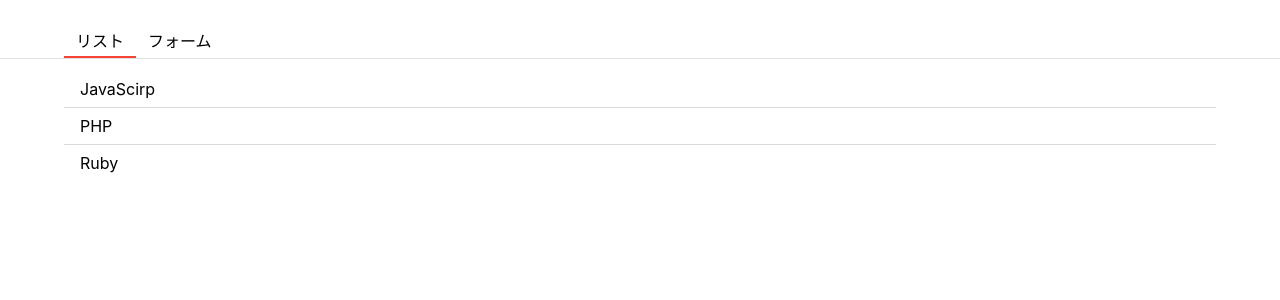
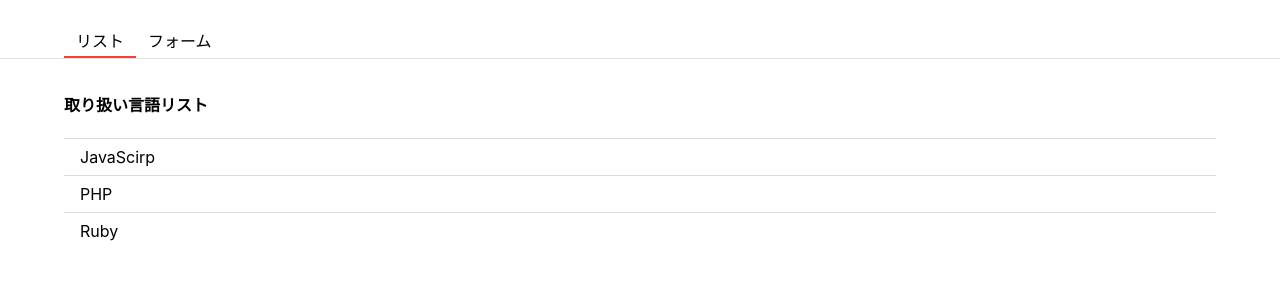
Before and after one commit to RinyuDrvo/react_tutorial, a React (Create React App) app: page / in a window 1280 px wide. Shown: the top 300 px of the page. Built offline with nearby package versions, Linux system fonts and the light colour scheme.

Commit message:
use tab body container

```diff
--- a/src/Form.js
+++ b/src/Form.js
@@ -1,10 +1,7 @@
 import React from 'react';
 import styled from 'styled-components';
 import { Button } from './components/button';
-
-const Container = styled.div`
-  padding: 12px 64px;
-`
+import { TabBodyContainer } from './components/tab-body-container';
 
 const Label = styled.label`
   display: flex;
@@ -41,7 +38,7 @@ export class Form extends React.Component {
   render() {
     const { text } = this.state;
     return (
-      <Container>
+      <TabBodyContainer title="新しい言語の追加">
         <h4>新しい言語を追加</h4>
         <form onSubmit={(e) => this.submitForm(e)}>
           <div>
@@ -56,7 +53,7 @@ export class Form extends React.Component {
             <FormButton>追加</FormButton>
           </ButtonContainer>
         </form>
-      </Container>
+      </TabBodyContainer>
     )
   }
 }
--- a/src/List.js
+++ b/src/List.js
@@ -1,9 +1,6 @@
 import React from 'react';
 import styled from 'styled-components';
-
-const Container = styled.div`
-  padding: 12px 64px;
-`
+import { TabBodyContainer } from './components/tab-body-container';
 
 const ListItem= styled.div`
   padding: 8px 16px;
@@ -17,13 +14,13 @@ export class List extends React.Component {
   render() {
     const { langs } = this.props;
     return (
-      <Container>
+      <TabBodyContainer title="取り扱い言語リスト">
         {
           langs.map((lang, index) => {
             return <ListItem key={index}>{lang}</ListItem>
           })
         }
-      </Container>
+      </TabBodyContainer>
     )
   }
 }
--- /dev/null
+++ b/src/components/tab-body-container.js
@@ -0,0 +1,18 @@
+import React from 'react';
+import styled from 'styled-components';
+
+const Container = styled.div`
+  padding: 12px 64px;
+`
+
+export class TabBodyContainer extends React.Component {
+  render() {
+    const { children, title } = this.props;
+    return (
+      <Container>
+        <h4>{ title }</h4>
+        { children }
+      </Container>
+    )
+  }
+}
```
